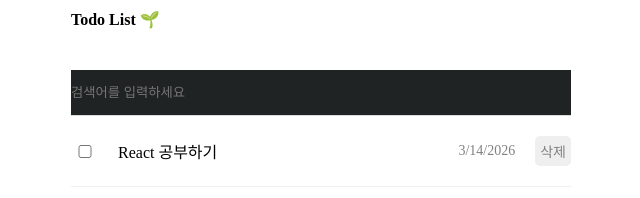
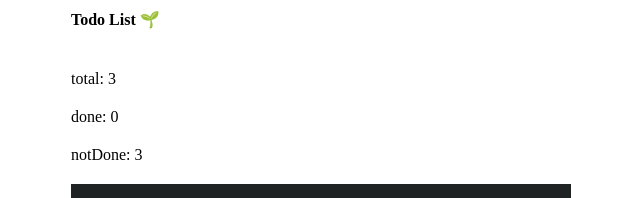
Before and after one commit to mooni9375/todo_myself, a React (Vite) app: page / in a window 1280 px wide. Shown: the part 165-363 px from the top of the page, without its empty margins (319-959 px from the left). Built offline with nearby package versions, Linux system fonts and the light colour scheme.

Commit message:
useMemo 적용

```diff
--- a/src/components/List.jsx
+++ b/src/components/List.jsx
@@ -1,6 +1,6 @@
 import "./List.css";
 import TodoItem from "./TodoItem";
-import { useState } from "react";
+import { useState, useMemo } from "react";
 
 const List = ({ todos, onUpdate, onDelete }) => {
   const [search, setSearch] = useState("");
@@ -19,9 +19,40 @@
   // 리랜더링 될 때마다 호출
   const filteredTodos = getFilteredData();
 
+  // const getAnalyzedData = () => {
+  //   console.log("getAnalyzedData is Called...");
+  //   const totalCount = todos.length;
+  //   const doneCount = todos.filter((todo) => todo.isDone).length;
+  //   const notDoneCount = totalCount - doneCount;
+
+  //   return {
+  //     totalCount,
+  //     doneCount,
+  //     notDoneCount,
+  //   };
+  // };
+
+  // const { totalCount, doneCount, notDoneCount } = getAnalyzedData();
+
+  const { totalCount, doneCount, notDoneCount } = useMemo(() => {
+    console.log("getAnalyzedData is Called...");
+    const totalCount = todos.length;
+    const doneCount = todos.filter((todo) => todo.isDone).length;
+    const notDoneCount = totalCount - doneCount;
+
+    return {
+      totalCount,
+      doneCount,
+      notDoneCount,
+    };
+  }, [todos]); // deps(todos)의 값이 변경될 때마다 useMemo의 첫 번째 인자인 콜백함수가 실행되고, 결과를 리턴.
+
   return (
     <div className="List">
       <h4>Todo List 🌱</h4>
+      <div>total: {totalCount}</div>
+      <div>done: {doneCount}</div>
+      <div>notDone: {notDoneCount}</div>
       <input
         value={search}
         onChange={onChangeSearch}
```
